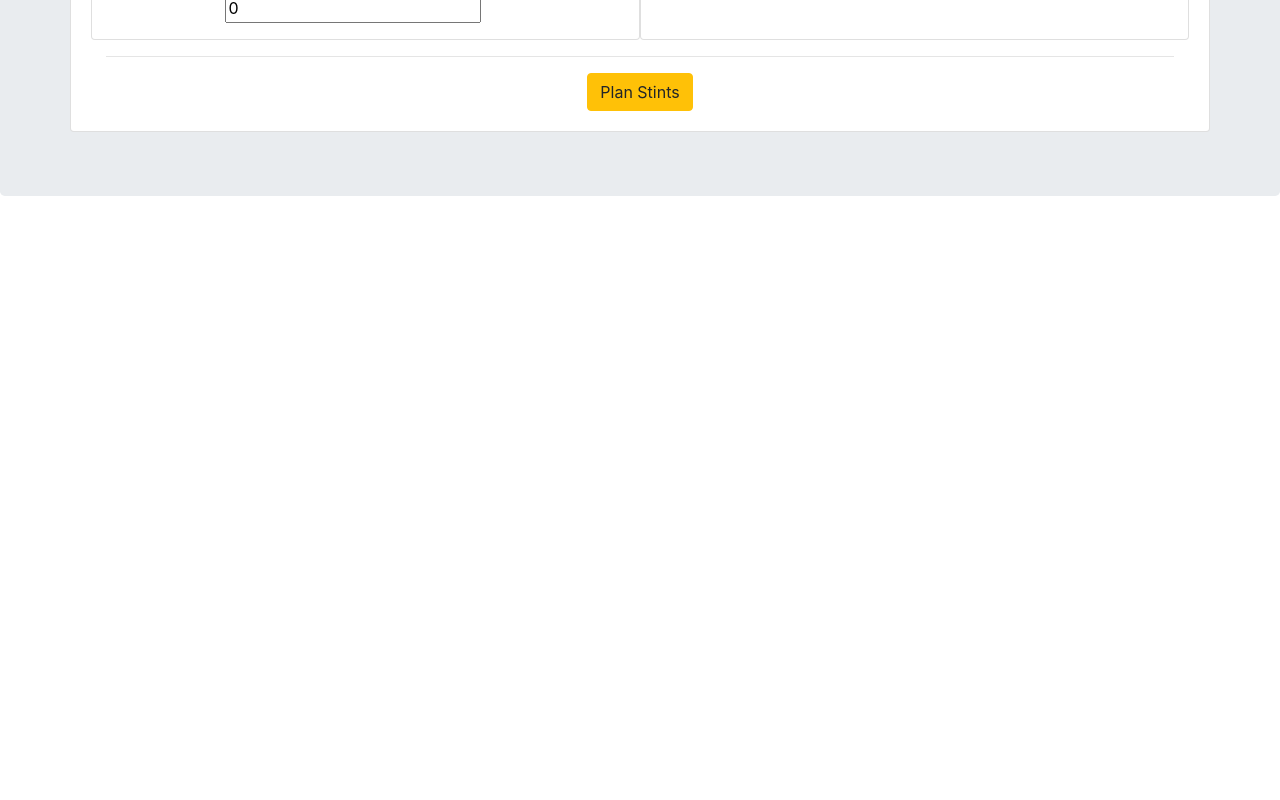
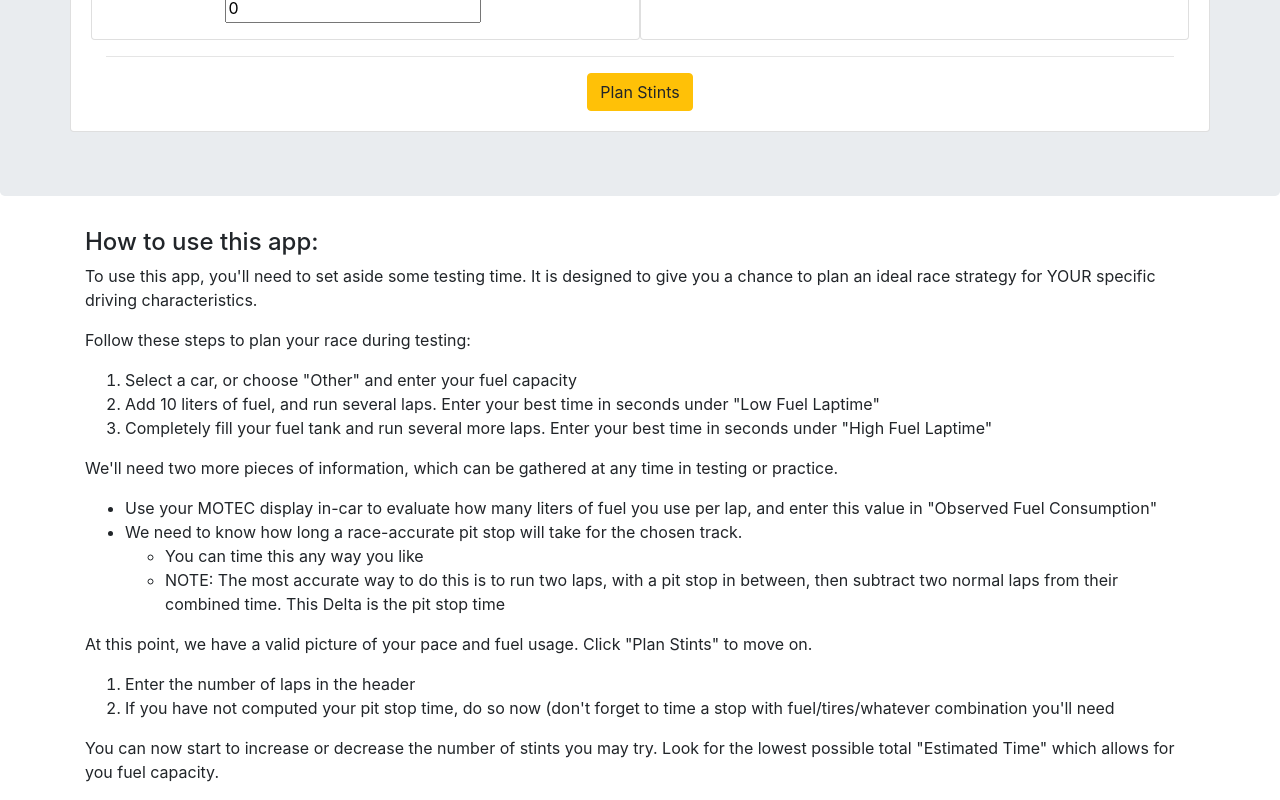
Before and after one commit to j2ics/strategy, a React (Create React App) app: page / in a window 1280 px wide. Shown: the part 533-1333 px from the top of the page. Before the commit the page ends 800 px from the top, so only its background shows below. Built offline with nearby package versions, Linux system fonts and the light colour scheme.

Commit message:
add directions

```diff
--- a/src/App.js
+++ b/src/App.js
@@ -7,6 +7,7 @@ import _ from "lodash";
 import Faker from "faker";
 import RaceDataForm from "./components/RaceDataForm";
 import EditCar from "./components/EditCar";
+import {Info} from './components/Info'
 
 class App extends React.Component {
   constructor() {
@@ -57,10 +58,10 @@ class App extends React.Component {
 
   render() {
     return (
-      <div className="App jumbotron">
+      <div className="App">
         <h1>Race Strategy App</h1>
         <RaceDataForm race={this.state.race} onUpdateRace={this.updateRace} />
-        <div>
+        <div className="jumbotron">
           <div className="container">
             {/* <p>Click on Driver to Edit</p> */}
             <div className="row">
@@ -77,6 +78,7 @@ class App extends React.Component {
             </div>
           </div>
         </div>
+        <Info />
       </div>
     );
   }
--- /dev/null
+++ b/src/components/Info.js
@@ -0,0 +1,62 @@
+import React from "react";
+
+export const Info = () => {
+  return (
+    <div className="container" style={{textAlign: "left"}}>
+      <h4>How to use this app:</h4>
+      <p>
+        To use this app, you'll need to set aside some testing time. It is
+        designed to give you a chance to plan an ideal race strategy for YOUR
+        specific driving characteristics.{" "}
+      </p>
+      <p>Follow these steps to plan your race during testing:</p>
+      <ol>
+        <li>Select a car, or choose "Other" and enter your fuel capacity</li>
+        <li>
+          Add 10 liters of fuel, and run several laps. Enter your best time in
+          seconds under "Low Fuel Laptime"
+        </li>
+        <li>
+          Completely fill your fuel tank and run several more laps. Enter your
+          best time in seconds under "High Fuel Laptime"
+        </li>
+      </ol>
+
+      <p>
+        We'll need two more pieces of information, which can be gathered at any
+        time in testing or practice.
+      </p>
+
+      <ul>
+        <li>
+          Use your MOTEC display in-car to evaluate how many liters of fuel you
+          use per lap, and enter this value in "Observed Fuel Consumption"
+        </li>
+        <li>
+          We need to know how long a race-accurate pit stop will take for the
+          chosen track.
+          <ul>
+            <li>You can time this any way you like</li>
+            <li>
+              NOTE: The most accurate way to do this is to run two laps, with a
+              pit stop in between, then subtract two normal laps from their
+              combined time. This Delta is the pit stop time
+            </li>
+          </ul>
+        </li>
+      </ul>
+
+      <p>
+        At this point, we have a valid picture of your pace and fuel usage.
+        Click "Plan Stints" to move on.
+      </p>
+
+      <ol>
+        <li>Enter the number of laps in the header</li>
+        <li>If you have not computed your pit stop time, do so now (don't forget to time a stop with fuel/tires/whatever combination you'll need</li>
+      </ol>
+
+      <p>You can now start to increase or decrease the number of stints you may try. Look for the lowest possible total "Estimated Time" which allows for you fuel capacity.</p>
+    </div>
+  );
+};
```
